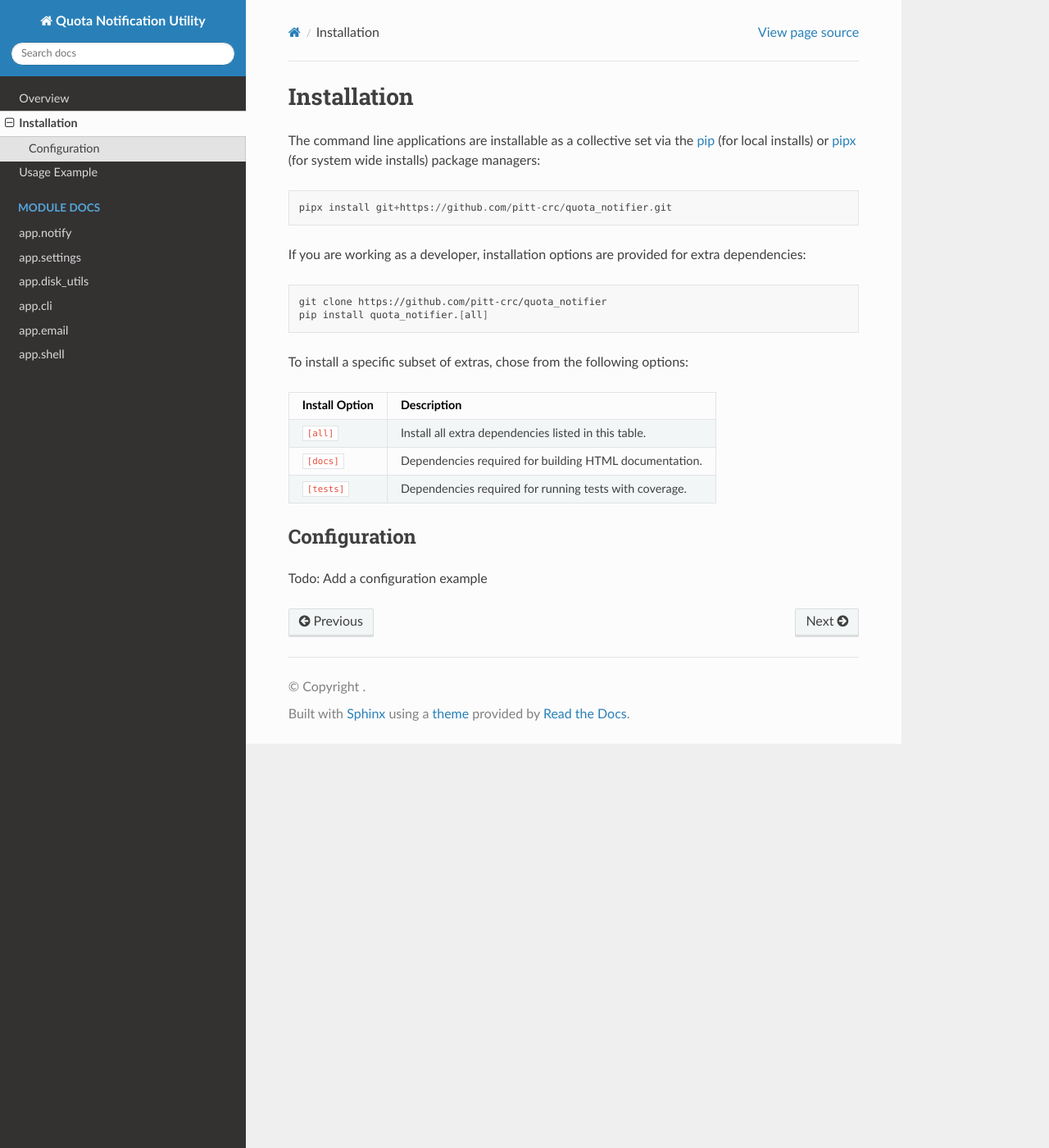
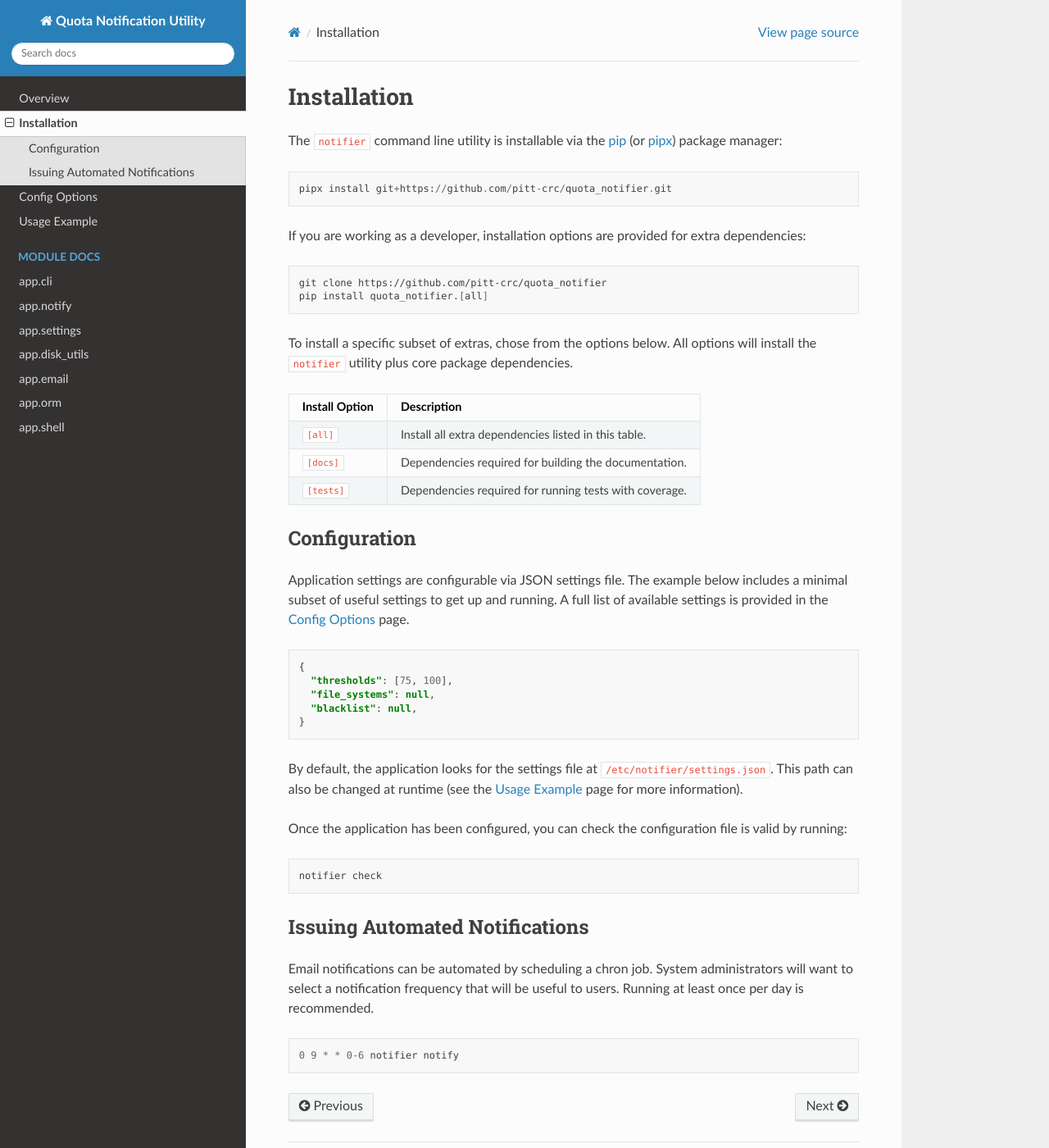
Before and after one commit to pitt-crc/quota_notifier, a Sphinx documentation site: the page built from docs/source/overview/install.rst, in a window 1280 px wide and 1400 px high. Shown: the whole window at 82% size. Built offline with Sphinx 7.4.7 and the Read the Docs theme 2.0.0, drawn with Linux system fonts in a browser that asks for light colours; pages that are not in the unit, such as notebooks, are missing from menus.

Commit message:
Fill in overview docs (#31)
* Add missing orm page to docs

* Fix type in reference to rst file name

* Fill in package docstring

* Fill in install docs

* Add config options page

* Add missing requirements for docs

* Update old module name in cli docs

* Fills in usage example docs

* Pin doc requirements

* Add how it works section

```diff
--- a/docs/source/conf.py
+++ b/docs/source/conf.py
@@ -29,6 +29,7 @@
     'sphinx.ext.githubpages',
     'sphinx_copybutton',
     'sphinxarg.ext',
+    'sphinx-pydantic'
 ]
 
 # Customize default options for the sphinx autodoc utility
--- a/docs/source/index.rst
+++ b/docs/source/index.rst
@@ -8,6 +8,7 @@
 
    Overview<self>
    overview/install
+   overview/settings
    overview/usage
 
 .. Put the most important modules towards the top.
--- /dev/null
+++ b/docs/source/modules/orm.rst
@@ -0,0 +1,4 @@
+app.orm
+-------
+
+.. automodule:: app.orm
--- a/docs/source/overview/install.rst
+++ b/docs/source/overview/install.rst
@@ -1,10 +1,8 @@
 Installation
 ============
 
-The command line applications are installable as a collective set via the
-`pip <https://pip.pypa.io/en/stable/>`_ (for local installs) or
-`pipx <https://pypa.github.io/pipx/>`_ (for system wide installs)
-package managers:
+The ``notifier`` command line utility is installable via the `pip <https://pip.pypa.io/en/stable/>`_
+(or `pipx <https://pypa.github.io/pipx/>`_) package manager:
 
 .. code-block::
 
@@ -17,14 +15,15 @@
     git clone https://github.com/pitt-crc/quota_notifier
     pip install quota_notifier.[all]
 
-To install a specific subset of extras, chose from the following options:
+To install a specific subset of extras, chose from the options below.
+All options will install the ``notifier`` utility plus core package dependencies.
 
 +----------------------+---------------------------------------------------------+
 | Install Option       | Description                                             |
 +======================+=========================================================+
 | ``[all]``            | Install all extra dependencies listed in this table.    |
 +----------------------+---------------------------------------------------------+
-| ``[docs]``           | Dependencies required for building HTML documentation.  |
+| ``[docs]``           | Dependencies required for building the documentation.   |
 +----------------------+---------------------------------------------------------+
 | ``[tests]``          | Dependencies required for running tests with coverage.  |
 +----------------------+---------------------------------------------------------+
@@ -32,4 +31,34 @@
 Configuration
 -------------
 
-Todo: Add a configuration example
+Application settings are configurable via JSON settings file.
+The example below includes a minimal subset of useful settings to get up and running.
+A full list of available settings is provided in the :doc:`settings` page.
+
+.. code-block:: json
+
+   {
+     "thresholds": [75, 100],
+     "file_systems": null,
+     "blacklist": null,
+   }
+
+By default, the application looks for the settings file at ``/etc/notifier/settings.json``.
+This path can also be changed at runtime (see the :doc:`usage` page for more information).
+
+Once the application has been configured, you can check the configuration file is valid by running:
+
+.. code-block:: bash
+
+   notifier check
+
+Issuing Automated Notifications
+-------------------------------
+
+Email notifications can be automated by scheduling a chron job.
+System administrators will want to select a notification frequency that will be useful to users.
+Running at least once per day is recommended.
+
+.. code-block::
+
+   0 9 * * 0-6 notifier notify
--- /dev/null
+++ b/docs/source/overview/settings.rst
@@ -0,0 +1,6 @@
+Config Options
+==============
+
+See below for a description of all available options in the application settings file:
+
+.. pydantic:: app.settings.SettingsSchema
```
Also changed, not shown: other parts of docs/source/index.rst (+1 -1 lines), app/__init__.py (+35 -2 lines), docs/requirements.txt (+6 -4 lines), docs/source/overview/usage.rst (+17 -2 lines).
